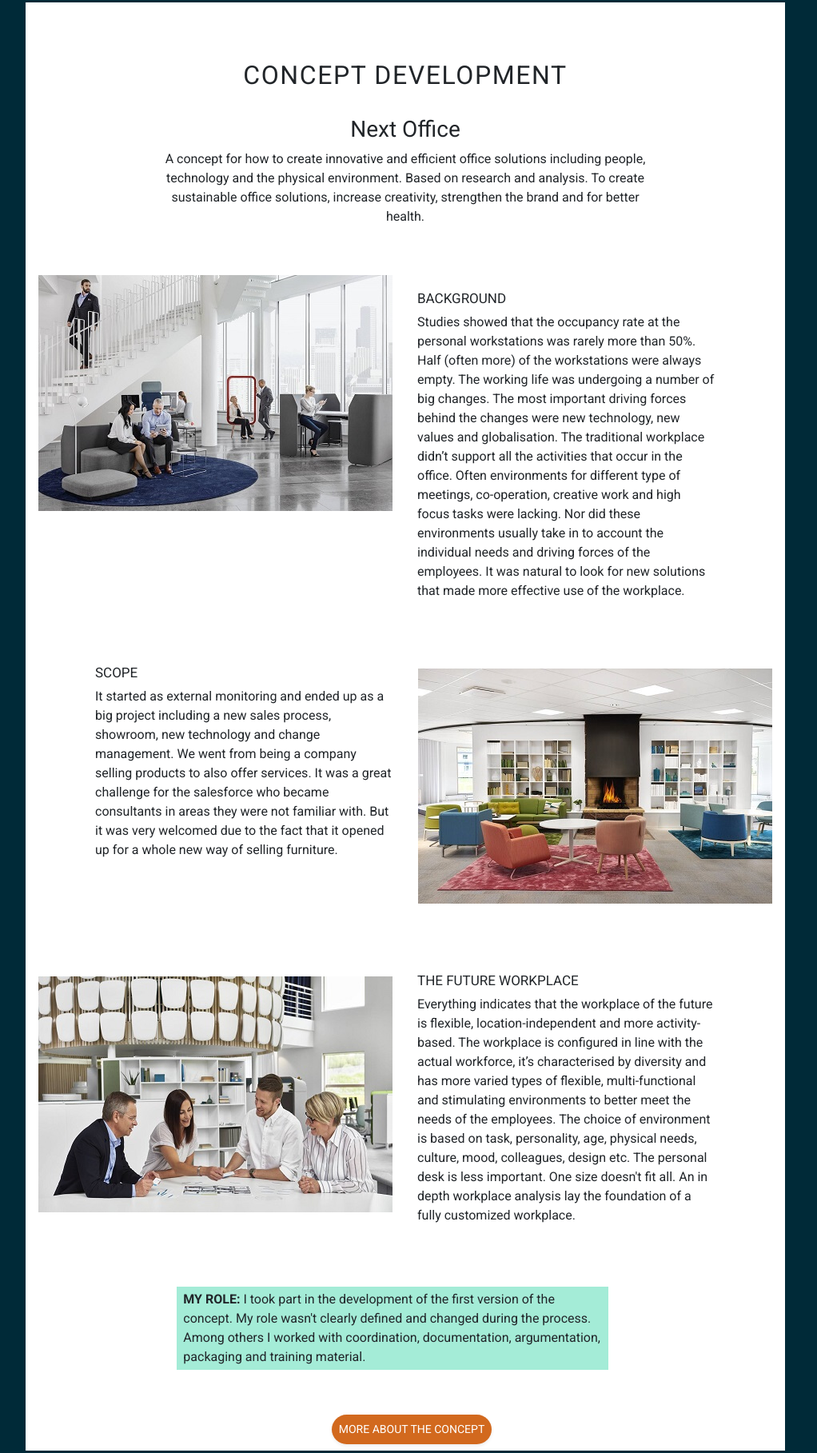
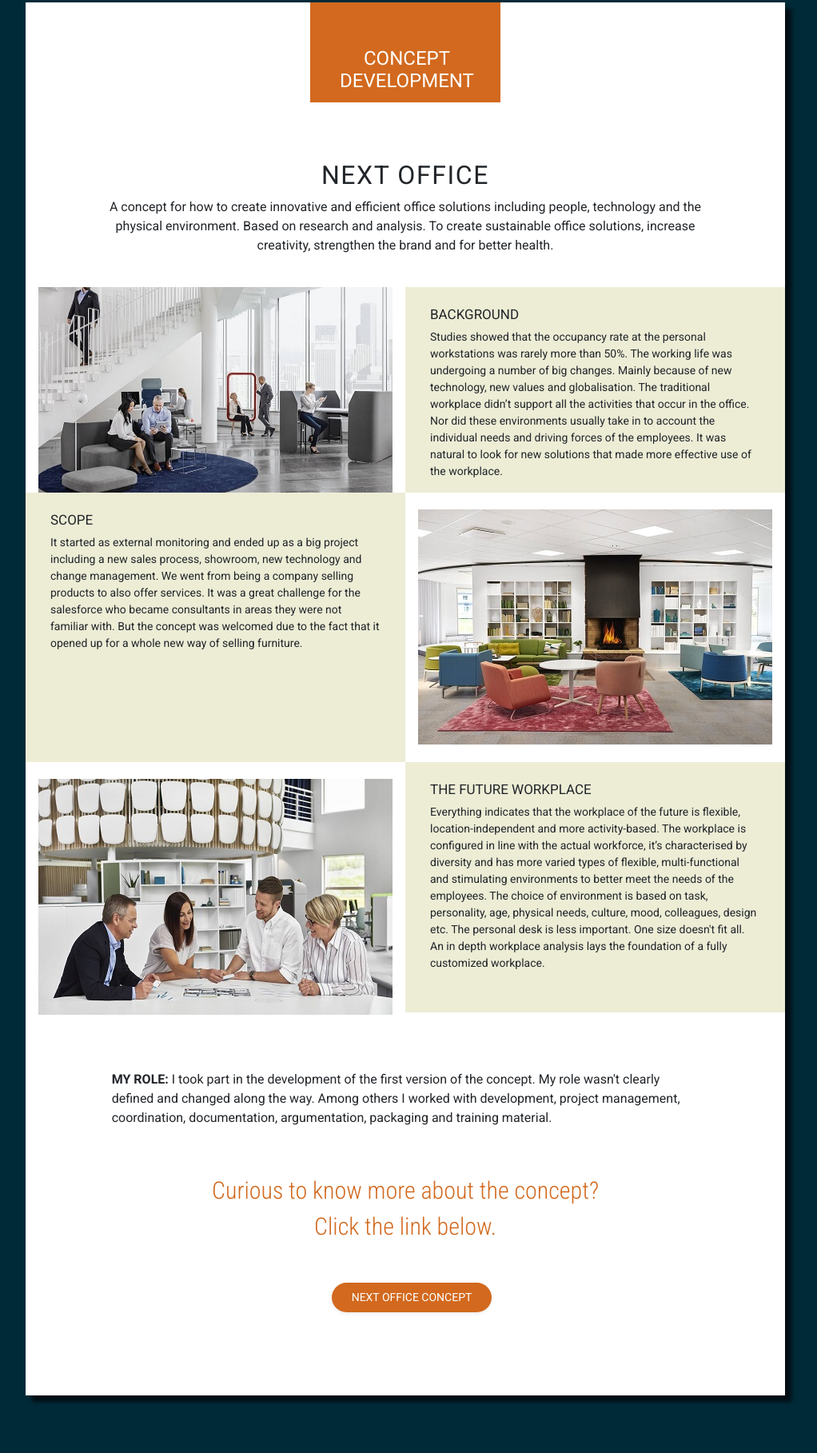
Before and after one commit to Code-Institute-Submissions/Miachallestad-Milestoneproject1, a plain HTML site: page index.html in a window 1280 px wide. Shown: the part 2406-4223 px from the top of the page at 80% size, without its empty margins (133-1155 px from the left). Drawn offline with nearby package versions, Linux system fonts and the light colour scheme.

Commit message:
style and restyle the concept development section and made it responsive.

```diff
--- a/assets/css/style.css
+++ b/assets/css/style.css
@@ -17,9 +17,18 @@
     background-color: #C9ECCB;
 }
 
+.portfolio-heading-background {
+    background-color:  #D2691E;
+}
+
 .description-background {
-    background-color: #A4ECD7;
+    background-color:  #E3DCC3;
 }
+
+.grey-background {
+    background-color: #EDEDD6;
+}
+
 
 .portfolio-items-background {
     background-color: white;
@@ -29,6 +38,10 @@
     font-family: 'Roboto condensed', sans-serif;
     font-size: 30px;
     color: #D2691E;
+}
+
+.portfolio-text {
+    font-size: 16px;
 }
 
 
@@ -271,10 +284,13 @@ body {
 
 /*Portfolio*/
 
+div .portfolio-items-background {
+    box-shadow: 8px 8px 5px #030E14;
+}
 .concept-image-background {
     background: url("../images/concept_image_1.jpg") no-repeat center;
-    height: 337px;
-    width: 443px;
+    height: 337;
+    width: 443;
 }
 
 .concept-image-scope {
@@ -403,6 +419,10 @@ iframe {
     .callout-container {
         margin-top: 8%;
     }
+
+    .portfolio-text {
+    font-size: 14px;
+    }
 }
 
 @media only screen and (min-width: 992px) {
--- a/index.html
+++ b/index.html
@@ -259,19 +259,19 @@
         <!-- Concept development-->
        <div id="concept-development" class="container">
            <div class="row d-flex justify-content-center">
-               <div class="col-10 portfolio-items-background">
-           <div class="row mt-4">
-               <div class="col d-flex justify-content-center text-center mt-3 mt-md-5">
-                  <h2 class="text-uppercase subsection-heading mb-4">Concept development</h2>
+               <div class="col col-md-10 portfolio-items-background">
+                   <div class="row d-flex justify-content-center">
+                       <div class="col-6 col-md-4 col-lg-3 portfolio-heading-background text-center mr-0 pt-5 pb-1 pr-5 pl-1 pr-md-0">
+                            <h4 class="text-uppercase pt-2 pl-2 pl-lg-0 white-text">Concept Development</h4>
                        </div>
                    </div>
-           <div class="row d-flex">
-            <div class="col d-flex justify-content-center mt-md-2 mr-0">
-                <h3>Next Office</h3>
+                   <div class="row mt-4">
+                        <div class="col d-flex justify-content-center mt-3 mt-md-3 mt-lg-5">
+                            <h2 class="text-uppercase subsection-heading mb-4 mb-lg-2">Next Office</h2>
                         </div>
                     </div>
                     <div class="row d-flex justify-content-center">
-            <div class="col-lg-8 text-center ml-0">
+                        <div class="col-lg-10 text-center mx-md-4">
                             <p>A concept for how to create innovative and efficient office solutions
                     including people, technology and the physical environment. Based on
                     research and analysis. To create sustainable office solutions, increase
@@ -279,79 +279,103 @@
                             </p>
                         </div>
                     </div>
-           <div class="row d-flex justify-content-center">
-            <div class="col-lg-6 mt-md-4 mb-4 concept-image-background">
+                    <div class="row d-flex justify-content-center mt-lg-4">
+                        <div class="col-lg-6 mt-md-2 mt-lg-0 concept-image-background pl-0 pr-0 ml-lg-0 mr-lg-0">
                         </div>
-            <div class="col-lg-6 mt-md-4 mb-4">
-               <h5 class="text-uppercase mt-md-4 pt-md-3">Background</h5>
-                <p class="mr-md-5 pr-md-4">Studies showed that the occupancy rate at the personal workstations was rarely more than 50%.
-                Half  (often more) of the workstations were always empty. The working life was undergoing a number of big changes.
-                The most important driving forces behind the changes were new technology, new values and globalisation. The traditional
-                workplace didn’t support all the activities that occur in the office. Often environments for different type of meetings,
-                co-operation, creative work and high focus tasks were lacking. Nor did these environments usually take in to account the
-                individual needs and driving forces of the employees. It was natural to look for new solutions that made more effective
-                use of the workplace. </p>
+                        <div class="col-10 col-lg-6 grey-background mt-md-4 mt-lg-0">
+                        <div class="row">
+                        <div class="col">
+                            <h5 class="text-uppercase mt-md-2 px-lg-3 pt-lg-3">Background</h5>
                         </div>
                     </div>
                     <div class="row">
-            <div class="col-lg-6">
-              <h5 class="text-uppercase ml-md-5 mt-md-4 pl-md-4 pt-md-3">Scope</h5>
-              <p class="ml-md-5 pl-md-4">It started as external monitoring and ended up as a big project including a new sales process, showroom, new technology
-                 and change management. We went from being a company selling products to also offer services. It was a great challenge for
-                 the salesforce who became consultants in areas they were not familiar with. But it was very welcomed due to the fact
-                 that it opened up for a whole new way of selling furniture.
-              </p>
+                        <div class="col">
+                            <p class="portfolio-text px-lg-3 pb-lg-3 mb-lg-0">Studies showed that the occupancy rate at the personal workstations was rarely more than 50%.
+                            The working life was undergoing a number of big changes. Mainly because of new technology, new values and
+                            globalisation. The traditional workplace didn’t support all the activities that occur in the office. Nor
+                            did these environments usually take in to account the individual needs and driving forces of the employees.
+                            It was natural to look for new solutions that made more effective use of the workplace.</p>
                         </div>
-            <div class="col-lg-6 mt-md-4 mb-md-4 concept-image-scope">
+                    </div>
+                </div>
+                    </div>
+                <div class="row d-flex flex-row-reverse justify-content-center">
+                <div class="col-lg-6 mt-md-2 mt-lg-0 concept-image-scope">
+                </div>
+                <div class="col-10 col-lg-6 grey-background mt-md-4 mt-lg-0">
+                    <div class="row">
+                        <div class="col">
+                            <h5 class="text-uppercase mt-md-2 px-lg-3 pt-lg-4 mt-lg-0">Scope</h5>
                         </div>
                     </div>
                     <div class="row">
-           <div class="col-lg-6 mt-md-4 mb-md-4 concept-image-analysis">
+                        <div class="col">
+                            <p class="portfolio-text px-lg-3 pb-lg-3 mb-lg-0">It started as external monitoring and ended up as a big project including a new sales process, showroom, new technology
+                            and change management. We went from being a company selling products to also offer services. It was a great challenge for
+                            the salesforce who became consultants in areas they were not familiar with. But the concept was welcomed due to the fact
+                            that it opened up for a whole new way of selling furniture.</p>
                         </div>
-            <div class="col-lg-6">
-              <h5 class="text-uppercase mt-4 pt-md-3">The future workplace</h5>
-              <p class="mr-md-5 pr-md-4">Everything indicates that the workplace of the future is flexible, location-independent
+                    </div>
+                </div>
+                    </div>
+                    <div class="row d-flex justify-content-center">
+                <div class="col-lg-6 mt-md-2 mt-lg-0 concept-image-analysis">
+                </div>
+                <div class="col-10 col-lg-6 grey-background mt-md-4 mt-lg-0 mb-lg-4 mb-lg-0">
+                    <div class="row">
+                        <div class="col">
+                            <h5 class="text-uppercase mt-md-2 px-lg-3 pt-lg-4 mt-lg-0">The future workplace</h5>
+                        </div>
+                    </div>
+                    <div class="row">
+                        <div class="col">
+                            <p class="portfolio-text px-lg-3 pb-lg-3 mb-lg-0">Everything indicates that the workplace of the future is flexible, location-independent
                             and more activity-based. The workplace is configured in line with the actual workforce, it’s characterised by
                             diversity and has more varied types of flexible, multi-functional and stimulating environments to better meet
                             the needs of the employees. The choice of environment is based on task, personality, age, physical needs, culture,
                             mood, colleagues, design etc. The personal desk is less important. One size doesn't fit all. An in depth workplace
-              analysis lay the foundation of a fully customized workplace.
-              </p>
+                            analysis lays the foundation of a fully customized workplace.</p>
                         </div>
                     </div>
-
-           <div class="row d-flex justify-content-center">
-            <div class="col-md-8 pb-3">
-                <p class="mt-5 ml-3 mr-5 pb-1 pl-2 pr-1 pt-1 description-background"><strong>MY ROLE:</strong> I took part
-                    in the development of the first version of the concept. My role wasn't clearly defined and changed during
-                    the process. Among others I worked with coordination, documentation, argumentation, packaging and training
+               </div>
+                    </div>
+                     <div class="row d-flex justify-content-center no-gutters mt-4 pt-2">
+                        <div class="col-10">
+                            <p class="p-3"><strong>MY ROLE:</strong> I took part
+                            in the development of the first version of the concept. My role wasn't clearly defined and changed along
+                            the way. Among others I worked with development, project management, coordination, documentation, argumentation, packaging and training
                             material.
                             </p>
                        </div>
                     </div>
-
-          <div class="row">
+                    <div class="row d-flex justify-content-center mt-4">
+                        <div class="col-10 col-lg-10">
+                        <p class="orange-text text-center">Curious to know more about the concept?<br> Click the link below.</p>
+                        </div>
+                    </div>
+                    <div class="row mt-2 mb-5 pb-5">
                         <div class="col d-flex justify-content-center">
                             <a class="btn btn-dark btn--cta btn--teal btn-sm btn-sm-custom btn-sm-custom-concept-link rounded-pill shadow-sm mt-4 mb-2 ml-3 pt-2
-                pb-3" href="https://www.kinnarps.com/office/kinnarps-next-office/" target="_blank" role="button"> MORE ABOUT THE CONCEPT</a>
-            </div>
-          </div>
-            </div>
+                            pb-3" href="https://www.kinnarps.com/office/kinnarps-next-office/" target="_blank" role="button"> NEXT OFFICE CONCEPT</a>
                         </div>
                     </div>
 
 
 
-
-
-
+                </div>
+            </div>
+        </div>
         <div class="container">
-
-        <div class="row d-flex justify-content-center mt-5">
-            <div class="col-sm-12 col-md-8 quote-text white-text mt-5">
+            <div class="row d-flex justify-content-center mt-2">
+                <div class="col-8 d-flex justify-content-center quote-text white-text mt-5">
                     <div class="media">
-                    <img src="assets/images/peter.jpg" class="rounded-circle mr-3 mt-4" height="100" width="100">
-                    <blockquote class="blockquote">
+                       <img src="assets/images/peter.jpg" class="rounded-circle mt-4 d-block" height="100" width="100">
+                    </div>
+                </div>
+            </div>
+            <div class="row d-flex justify-content-center">
+                <div class="col-lg-10">
+                    <blockquote class="blockquote text-center mb-lg-5">
                         <p class="mt-3 white-text">Maria is a highly motivated and qualified professional with experience in all
                         aspects of business strategies including sales, operational, trainings and employee relations. Maria was
                         able to transition from the Kinnarps Academy division to process improvement to revenue management tactics
@@ -361,23 +385,22 @@
                 </div>
             </div>
         </div>
-    </div>
-  <!-- E-learning-->
+  <!-- Digital learing-->
         <div id="e-learning" class="container">
             <div class="row d-flex justify-content-center">
-               <div class="col-10 portfolio-items-background">
-        <div class="row mt-4">
-            <div class="col d-flex justify-content-center mt-3">
-                <h2 class="text-uppercase subsection-heading">E-learning</h2>
+                <div class="col col-md-10 portfolio-items-background">
+                    <div class="row d-flex justify-content-center">
+                        <div class="col-6 col-md-4 col-lg-3 portfolio-heading-background text-center mr-0 pt-5 pb-1 pr-5 pl-1 pr-md-0">
+                           <h4 class="text-uppercase pt-2 pl-2 pl-lg-0 white-text">Digital learning</h4>
                         </div>
                     </div>
-        <div class="row d-flex">
-                <div class="col d-flex justify-content-center mr-0">
-                    <h3>The theory of color</h3>
+                    <div class="row mt-5">
+                        <div class="col d-flex justify-content-center mt-3 mt-md-3 mt-lg-5">
+                            <h2 class="text-uppercase subsection-heading mb-4 mb-lg-2">The theory of colour</h2>
                         </div>
                     </div>
-        <div class="row">
-            <div class="col d-flex justify-content-center ml-0">
+                    <div class="row d-flex justify-content-center">
+                        <div class="col-lg-8 text-center mx-md-4">
                             <ul class="list-unstyled text-center">
                                 <li>How does colours influence us physically, mentally and socially?</li>
                                 <li>Stimulate different activities with colours to enhance well-being,
@@ -386,33 +409,44 @@
                         </div>
                     </div>
                     <div class="row d-flex justify-content-center no-gutters">
-            <div class="col-md-6 mt-4 mb-4 e-learning-image">
+                        <div class="col-md-6 mt-5 mb-4 e-learning-image">
                         </div>
                     </div>
                     <div class="row d-flex justify-content-center">
                         <div class="col-md-8 pb-3">
-                <p class="mt-5 ml-3 mr-5 pb-1 pl-2 pr-1 pt-1 description-background"><strong>USE:</strong> Made as a part of a product launch training when launching new colours.
+                            <p class="mt-5 pb-1 pt-1 ml-lg-2 mr-lg-2 text-center"><strong>USE:</strong> Made as a part of a product launch training when launching new colours.
                             To make the sales force comfortable adding more colours on office furniture.
                             <strong class="uppercase">Authoring tool:</strong> Articulate Storyline.
                             </p>
                         </div>
                     </div>
+                    <div class="row d-flex mt-lg-2 mb-lg-5 pb-lg-5">
+                        <div class="col d-flex justify-content-center">
                            <a class="btn btn-dark btn--cta btn--teal btn-sm btn-sm-custom rounded-pill shadow-sm mt-4 mb-2 ml-3 pt-2
                            pb-3" href="assets/cv/cv_maria_karlsson_eng.pdf" target="_blank" role="button">VIEW DEMO</a>
                         </div>
                     </div>
                 </div>
 
+            </div>
+        </div>
+
+
+
     <div class="container">
-        <div class="row d-flex justify-content-center mt-5">
-            <div class="col-sm-12 col-md-8 quote-text white-text mt-5">
+        <div class="row d-flex justify-content-center mt-3">
+            <div class="col-sm-12 col-md-8 quote-text white-text mt-3">
+                <div class="row">
+                    <div class="col d-flex justify-content-center">
                         <div class="media">
                         <img src="assets/images/ylva_dverstorp_2.jpg" class="rounded-circle mr-3 mt-4" height="100" width="100">
-                    <blockquote class="blockquote">
+                    </div>
+                </div>
+                    <blockquote class="blockquote text-center">
                         <p class="mt-3 white-text">Maria produces educational and stylish e-learnings. Her strength is her ability to find structure and essence in unsorted material and
                         transform chaos into something understandable and interesting. She is independent, creative,
                         quality-conscious and always delivers 100%.</p>
-                        <p class="mb-0 pb-5 white-text">- <strong>Ylva Dverstorp, Competence Developer (former manager) at Kinnarps Academy.</strong></p>
+                        <p class="mb-0 pb-2 white-text">- <strong>Ylva Dverstorp, Competence Developer (former manager) at Kinnarps Academy.</strong></p>
                     </blockquote>
                 </div>
             </div>
@@ -614,6 +648,7 @@
     </div>
   </div>
 
+
     <div id="contact" class="container-fluid blue-background pt-5">
         <div class="row">
             <div class="col d-flex justify-content-center">
```
Lines whose indentation alone changed are shown as unchanged.
